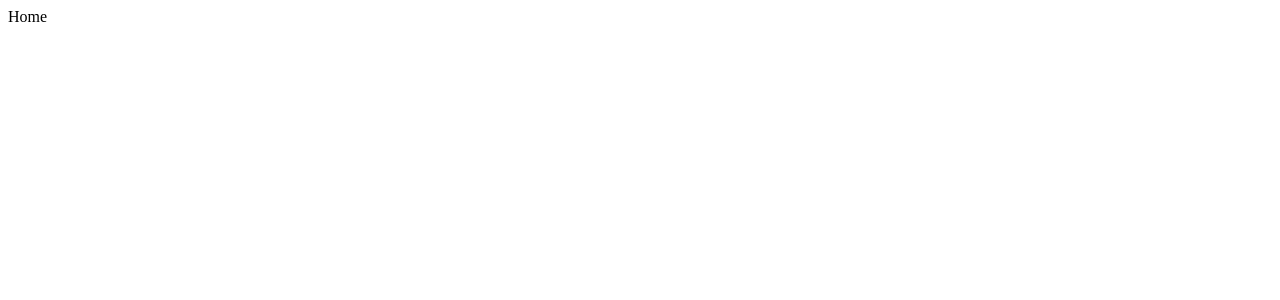
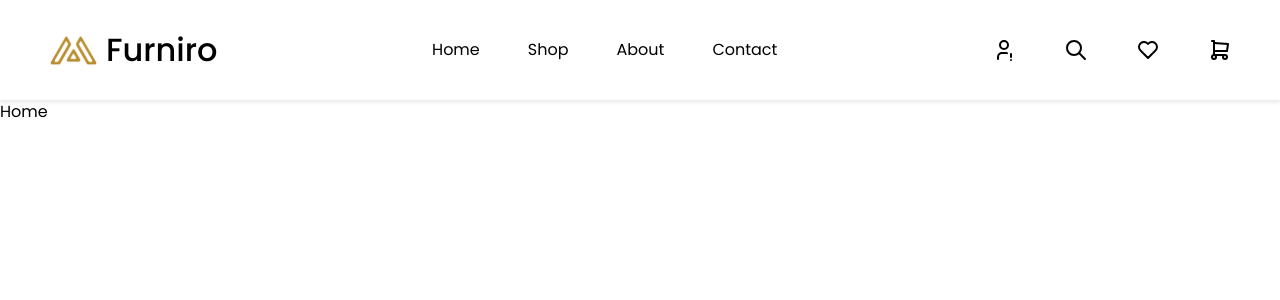
Before and after one commit to Joaonorr/e-commerce-front, a React (Vite) app: page / in a window 1280 px wide. Shown: the top 300 px of the page. Built offline with nearby package versions, Linux system fonts and the light colour scheme.

Commit message:
feat: create header

```diff
--- /dev/null
+++ b/src/components/Header/index.tsx
@@ -0,0 +1,41 @@
+import {
+  TbHeart,
+  TbSearch,
+  TbShoppingCart,
+  TbUserExclamation,
+} from "react-icons/tb";
+
+import { Link } from "react-router-dom";
+
+const Header = ({}) => {
+  return (
+    <header className="w-100 bg-white text-center py-3 px-5 d-flex justify-content-between">
+      <div className="d-flex justify-content-between gap-2 align-items-center">
+        <img src="/icons/logo.svg" alt="Furniro" />
+        <h1 className="fs-2 font-weight-bold">Furniro</h1>
+      </div>
+      <div className="d-flex align-items-center justify-content-between gap-5">
+        <Link to="/">Home</Link>
+        <Link to="/shop">Shop</Link>
+        <Link to="/about">About</Link>
+        <Link to="/contact">Contact</Link>
+      </div>
+      <div className="d-flex align-items-center justify-content-between gap-5">
+        <Link to="/account">
+          <TbUserExclamation size={24} />
+        </Link>
+        <Link to="/search">
+          <TbSearch size={24} />
+        </Link>
+        <Link to="/wishlist">
+          <TbHeart size={24} />
+        </Link>
+        <Link to="/cart">
+          <TbShoppingCart size={24} />
+        </Link>
+      </div>
+    </header>
+  );
+};
+
+export default Header;
--- a/src/main.tsx
+++ b/src/main.tsx
@@ -1,6 +1,9 @@
 import React from "react";
 import ReactDOM from "react-dom/client";
 import Router from "./routes";
+
+import "bootstrap/dist/css/bootstrap.min.css";
+import "./styles/global.css";
 
 ReactDOM.createRoot(document.getElementById("root")!).render(
   <React.StrictMode>
--- a/src/routes.tsx
+++ b/src/routes.tsx
@@ -4,9 +4,11 @@ import Home from "./pages/Home";
 import NotFound from "./pages/NotFound/index.tsx";
 import Product from "./pages/Product/index.tsx";
 import Shop from "./pages/Shop/index.tsx";
+import Header from "./components/Header/index.tsx";
 
 const Router = () => (
   <BrowserRouter>
+    <Header />
     <Routes>
       <Route path="/" element={<Home />} />
       <Route path="/shop" element={<Shop />} />
--- /dev/null
+++ b/src/styles/global.css
@@ -0,0 +1,36 @@
+* {
+    margin: 0;
+    padding: 0;
+    box-sizing: border-box;
+    text-decoration: none;
+    list-style: none;
+    font-family: "Poppins", sans-serif;
+    color: #000;
+  }
+
+  h1,
+  h2,
+  h3,
+  h4,
+  h5,
+  h6,
+  p,
+  span {
+    margin: 0;
+    padding: 0;
+  }
+
+  a {
+    text-decoration: none;
+    color: #000;
+  }
+
+  a:hover {
+    scale: 1.1;
+    opacity: 0.8;
+  }
+
+  header {
+    box-shadow: 0 2px 4px rgba(0, 0, 0, 0.1);
+    height: 100px;
+  }
```
Also changed, not shown: public/icons/logo.svg (added).
